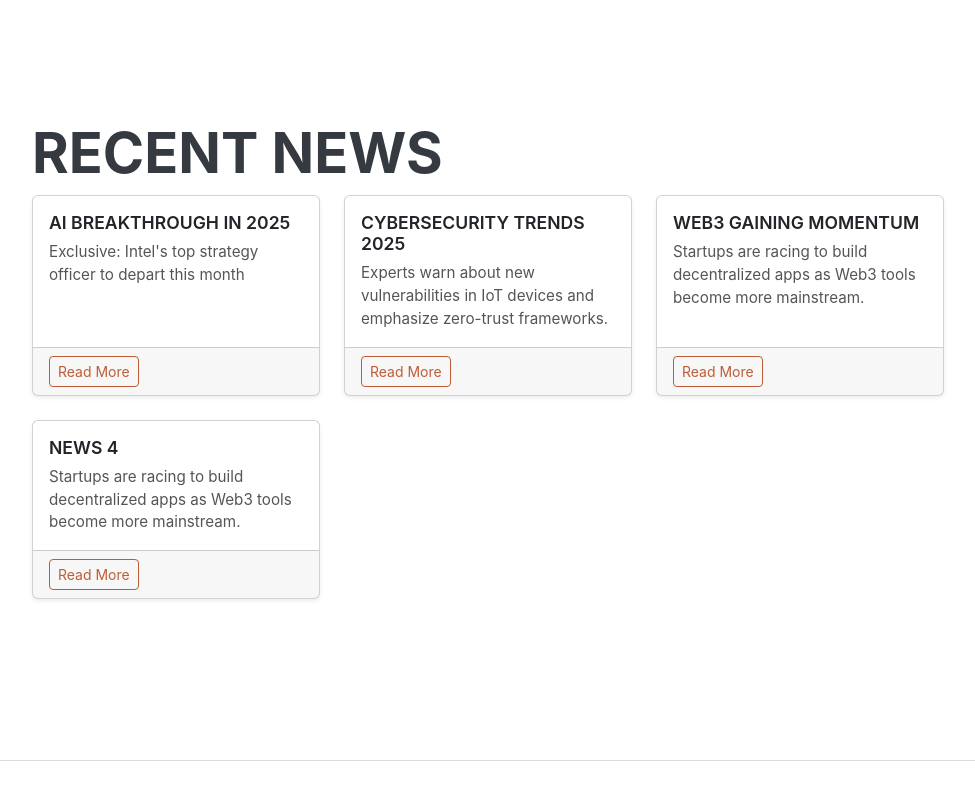
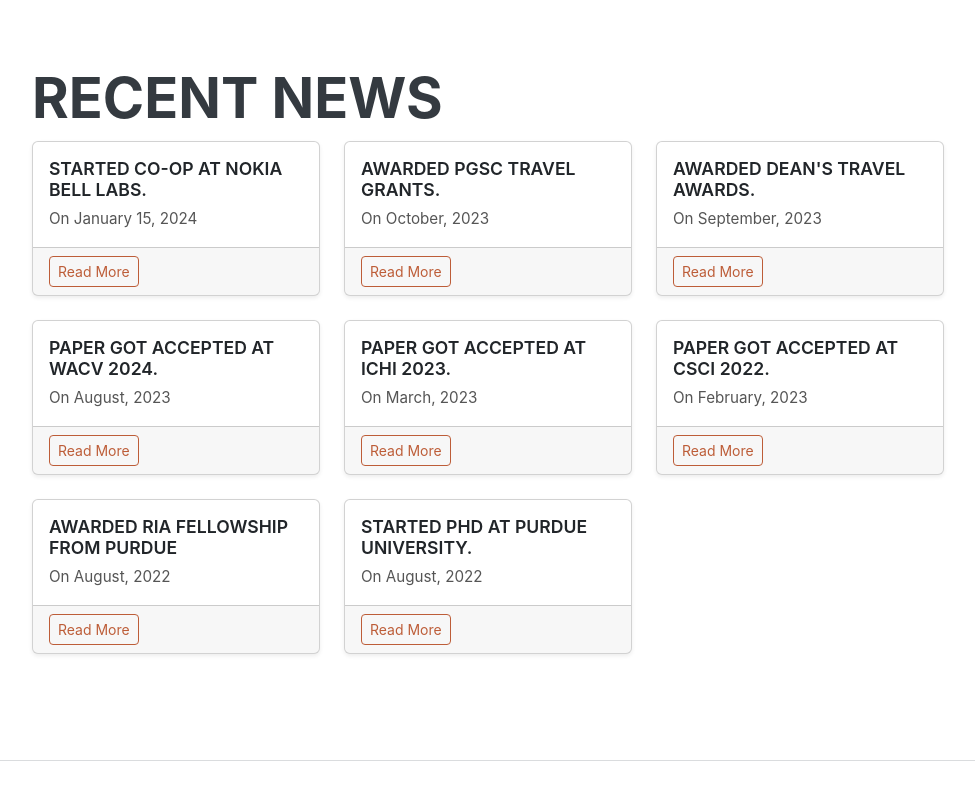
Before and after one commit to Khan-Ataur/k-motiur.github.io, a plain HTML site: page index.html in a window 1280 px wide. Shown: the part 2719-3519 px from the top of the page, without its empty margins (288-1263 px from the left). Drawn offline with nearby package versions, Linux system fonts and the light colour scheme; a web font is replaced by a local one.

Commit message:
Recent news updated

```diff
--- a/index.html
+++ b/index.html
@@ -452,11 +452,11 @@
                     <div class="col">
                         <div class="card h-100 shadow-sm">
                             <div class="card-body">
-                                <h5 class="card-title">AI Breakthrough in 2025</h5>
-                                <p class="card-text">Exclusive: Intel's top strategy officer to depart this month</p>
+                                <h5 class="card-title">Started Co-op at Nokia Bell Labs.</h5>
+                                <p class="card-text">On January 15, 2024</p>
                             </div>
                             <div class="card-footer">
-                                <a href="https://www.linkedin.com/in/khanataur" class="btn btn-sm btn-outline-primary"
+                                <a href="abc.com" class="btn btn-sm btn-outline-primary"
                                     target="_blank">Read More</a>
                             </div>
                         </div>
@@ -466,12 +466,11 @@
                     <div class="col">
                         <div class="card h-100 shadow-sm">
                             <div class="card-body">
-                                <h5 class="card-title">Cybersecurity Trends 2025</h5>
-                                <p class="card-text">Experts warn about new vulnerabilities in IoT devices and emphasize
-                                    zero-trust frameworks.</p>
+                                <h5 class="card-title">Awarded PGSC Travel Grants.</h5>
+                                <p class="card-text">On October, 2023</p>
                             </div>
                             <div class="card-footer">
-                                <a href="https://github.com/Khan-Ataur" class="btn btn-sm btn-outline-primary"
+                                <a href="abc.com" class="btn btn-sm btn-outline-primary"
                                     target="_blank">Read More</a>
                             </div>
                         </div>
@@ -481,33 +480,87 @@
                     <div class="col">
                         <div class="card h-100 shadow-sm">
                             <div class="card-body">
-                                <h5 class="card-title">Web3 Gaining Momentum</h5>
-                                <p class="card-text">Startups are racing to build decentralized apps as Web3 tools
-                                    become
-                                    more mainstream.</p>
+                                <h5 class="card-title">Awarded Dean's Travel Awards.</h5>
+                                <p class="card-text">On September, 2023</p>
                             </div>
                             <div class="card-footer">
-                                <a href="https://www.reuters.com/business/intels-top-strategy-officer-depart-this-month-2025-06-28/"
+                                <a href="abc.com"
                                     class="btn btn-sm btn-outline-primary" target="_blank">Read More</a>
                             </div>
                         </div>
                     </div>
 
-                    <!-- News Card 3 -->
+                    <!-- News Card 4 -->
                     <div class="col">
                         <div class="card h-100 shadow-sm">
                             <div class="card-body">
-                                <h5 class="card-title">NEWS 4</h5>
-                                <p class="card-text">Startups are racing to build decentralized apps as Web3 tools
-                                    become
-                                    more mainstream.</p>
+                                <h5 class="card-title">Paper got accepted at WACV 2024.</h5>
+                                <p class="card-text">On August, 2023</p>
                             </div>
                             <div class="card-footer">
-                                <a href="https://www.reuters.com/business/intels-top-strategy-officer-depart-this-month-2025-06-28/"
+                                <a href="abc.com"
                                     class="btn btn-sm btn-outline-primary" target="_blank">Read More</a>
                             </div>
                         </div>
                     </div>
+
+                    <!-- News Card 5 -->
+                    <div class="col">
+                        <div class="card h-100 shadow-sm">
+                            <div class="card-body">
+                                <h5 class="card-title">Paper got accepted at ICHI 2023.</h5>
+                                <p class="card-text">On March, 2023</p>
+                            </div>
+                            <div class="card-footer">
+                                <a href="abc.com"
+                                    class="btn btn-sm btn-outline-primary" target="_blank">Read More</a>
+                            </div>
+                        </div>
+                    </div>
+
+                    <!-- News Card 6 -->
+                    <div class="col">
+                        <div class="card h-100 shadow-sm">
+                            <div class="card-body">
+                                <h5 class="card-title">Paper got accepted at CSCI 2022.</h5>
+                                <p class="card-text">On February, 2023</p>
+                            </div>
+                            <div class="card-footer">
+                                <a href="abc.com"
+                                    class="btn btn-sm btn-outline-primary" target="_blank">Read More</a>
+                            </div>
+                        </div>
+                    </div>
+
+                    <!-- News Card 7 -->
+                    <div class="col">
+                        <div class="card h-100 shadow-sm">
+                            <div class="card-body">
+                                <h5 class="card-title">Awarded RIA Fellowship from Purdue</h5>
+                                <p class="card-text">On August, 2022</p>
+                            </div>
+                            <div class="card-footer">
+                                <a href="abc.com"
+                                    class="btn btn-sm btn-outline-primary" target="_blank">Read More</a>
+                            </div>
+                        </div>
+                    </div>
+
+                    <!-- News Card 8 -->
+                    <div class="col">
+                        <div class="card h-100 shadow-sm">
+                            <div class="card-body">
+                                <h5 class="card-title">Started PhD at Purdue University.</h5>
+                                <p class="card-text">On August, 2022</p>
+                            </div>
+                            <div class="card-footer">
+                                <a href="abc.com"
+                                    class="btn btn-sm btn-outline-primary" target="_blank">Read More</a>
+                            </div>
+                        </div>
+                    </div>
+
+
 
                     <!-- Add more news cards below as needed -->
 
```
